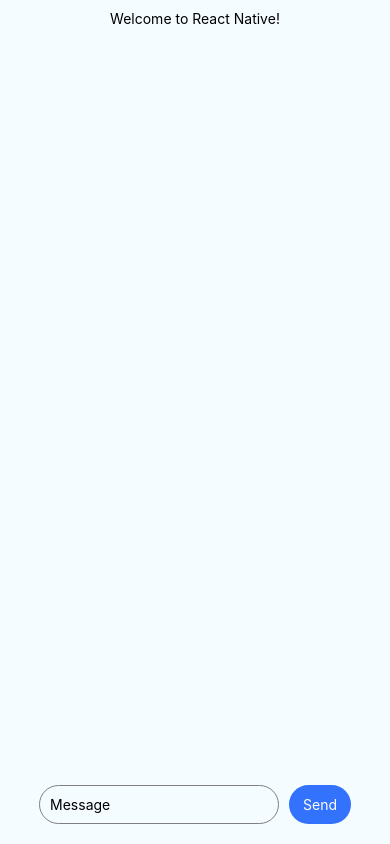
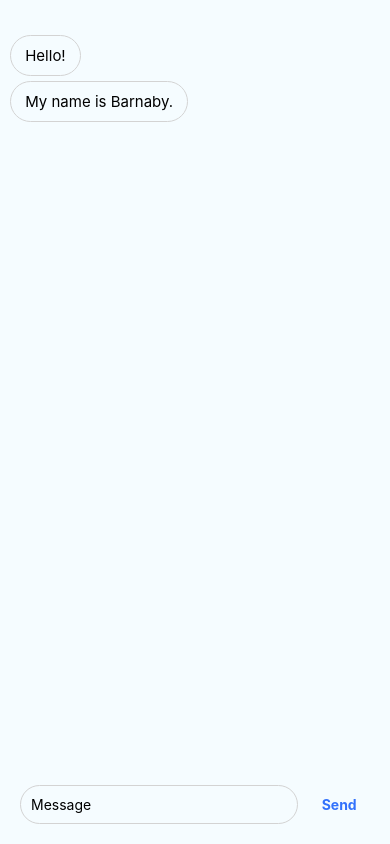
Before and after one commit to carlostojal/barnaby-mobile, a React Native app: screen / in a window 390 px wide. Built offline with nearby package versions, Linux system fonts and the light colour scheme.

Commit message:
can now update chat when message is sent

```diff
--- a/App.js
+++ b/App.js
@@ -1,27 +1,9 @@
 import * as React from 'react';
-import { Platform, StyleSheet, Text, View } from 'react-native';
-import SendComponent from './SendComponent.js'
-
-const instructions = Platform.select({
-  ios: `Press Cmd+R to reload,\nCmd+D or shake for dev menu`,
-  android: `Double tap R on your keyboard to reload,\nShake or press menu button for dev menu`,
-});
+import ParentComponent from './ParentComponent.js';
 
 export default function App() {
-  return (
-    <View style={styles.container}>
-      <Text>Welcome to React Native!</Text>
-	  <SendComponent />
-    </View>
-  );
+
+	return (
+		<ParentComponent />
+	);
 }
-
-const styles = StyleSheet.create({
-  container: {
-    flex: 1,
-	padding: 10,
-    justifyContent: 'space-between',
-    alignItems: 'center',
-    backgroundColor: '#F5FCFF',
-  }
-});
--- /dev/null
+++ b/ChatComponent.js
@@ -0,0 +1,59 @@
+import React, { Component } from 'react'
+import { View, ScrollView, Text, StyleSheet } from 'react-native'
+
+class ChatComponent extends Component {
+
+	render() {
+		var messages = this.props.messages
+		return(
+			<View style = {styles.container}>
+				<ScrollView>
+					{
+						messages.map((item, index) => (
+							<View style = {item.sender == "bot" ? styles.botMessageContainer : styles.userMessageContainer}>
+								<Text style = {item.sender == "bot" ? styles.botMessage : styles.userMessage}> {item.text} </Text>
+							</View>
+						))
+					}
+				</ScrollView>
+			</View>
+		)
+	}
+}
+
+export default ChatComponent
+
+const styles = StyleSheet.create({
+	container: {
+		flex: 1,
+		flexDirection: 'column',
+	},
+	botMessageContainer: {
+		flexDirection: 'row',
+		justifyContent: 'flex-start',
+		alignItems: 'flex-start',
+	},
+	userMessageContainer: {
+		flexDirection: 'row',
+		justifyContent: 'flex-end',
+		alignItems: 'flex-start',
+	},
+	botMessage: {
+		padding: 10,
+		marginTop: 5,
+		borderColor: 'lightgray',
+		borderWidth: 1,
+		borderRadius: 50,
+		fontSize: 15
+	},
+	userMessage: {
+		padding: 10,
+		marginTop: 5,
+		borderColor: 'lightgray',
+		borderWidth: 1,
+		borderRadius: 50,
+		backgroundColor: '#3272fc',
+		color: 'white',
+		fontSize: 15
+	}
+})
--- /dev/null
+++ b/ParentComponent.js
@@ -0,0 +1,47 @@
+import React, { Component } from 'react'
+import { StyleSheet, View } from 'react-native';
+import ChatComponent from './ChatComponent.js'
+import SendComponent from './SendComponent.js'
+
+class ParentComponent extends Component {
+
+	state = {
+		messages: [
+			{
+				"sender": "bot",
+				"text": "Hello!"
+			},
+			{
+				"sender": "bot",
+				"text": "My name is Barnaby."
+			}
+		]
+	}
+
+	changeMessages = (messages) => {
+		this.setState({
+			messages: messages
+		})
+	}
+
+	render() {
+		return (
+			<View style={styles.container}>
+				<ChatComponent messages={this.state.messages} changeMessages={this.changeMessages.bind(this)} />
+				<SendComponent messages={this.state.messages} changeMessages={this.changeMessages.bind(this)} />
+			</View>
+		)
+	}
+}
+
+export default ParentComponent
+
+const styles = StyleSheet.create({
+	container: {
+		flex: 1,
+		padding: 10,
+		paddingTop: 30,
+		justifyContent: 'space-between',
+		backgroundColor: '#F5FCFF'
+	}
+});
--- a/SendComponent.js
+++ b/SendComponent.js
@@ -2,14 +2,42 @@ import React, {	Component } from 'react'
 import { View, Text, TextInput, TouchableOpacity, StyleSheet } from 'react-native'
 
 class SendComponent extends Component {
+
+	state = {
+		lastSentMessage: ''
+	}
+
+	updateLastSentMessage = (text) => {
+		this.setState({lastSentMessage: text})
+	}
+
+	addMessage(message) {
+		if(message != "") { // the text input is not empty
+			var messages = this.props.messages
+			var changeMessages = this.props.changeMessages
+			messages.push({ // add the new message to the message array
+				"sender": "user",
+				"text": message
+			})
+			changeMessages(messages)
+			this.updateLastSentMessage("") // clear last message variable
+			this.textInput.clear() // clear text input
+		}
+	}
+
 	render() {
 		return(
 			<View style = {styles.container}>
 				<TextInput
 					style = {styles.textInput}
-					placeholder = "Message" />
+					placeholder = "Message"
+					ref = {input => { this.textInput = input}}
+					onChangeText = {this.updateLastSentMessage} /* update the last sent image */ />
 				<TouchableOpacity
-					style = {styles.send}>
+					style = {styles.send}
+					onPress = {() => {
+						this.addMessage(this.state.lastSentMessage)
+					}}>
 					<Text style = {styles.sendText}> Send </Text>
 				</TouchableOpacity>
 			</View>
@@ -29,19 +57,18 @@ const styles = StyleSheet.create({
 		margin: 10,
 		marginRight: 0,
 		padding: 10,
-		borderColor: 'gray',
+		borderColor: 'lightgray',
 		borderWidth: 1,
 		borderRadius: 50
 	},
 	send: {
 		margin: 10,
 		padding: 10,
-		borderRadius: 50,
-		backgroundColor: '#3272fc',
 		justifyContent: 'center',
 		alignItems: 'center'
 	},
 	sendText: {
-		color: 'white'
+		color: '#3272fc',
+		fontWeight: 'bold'
 	}
 })
```
